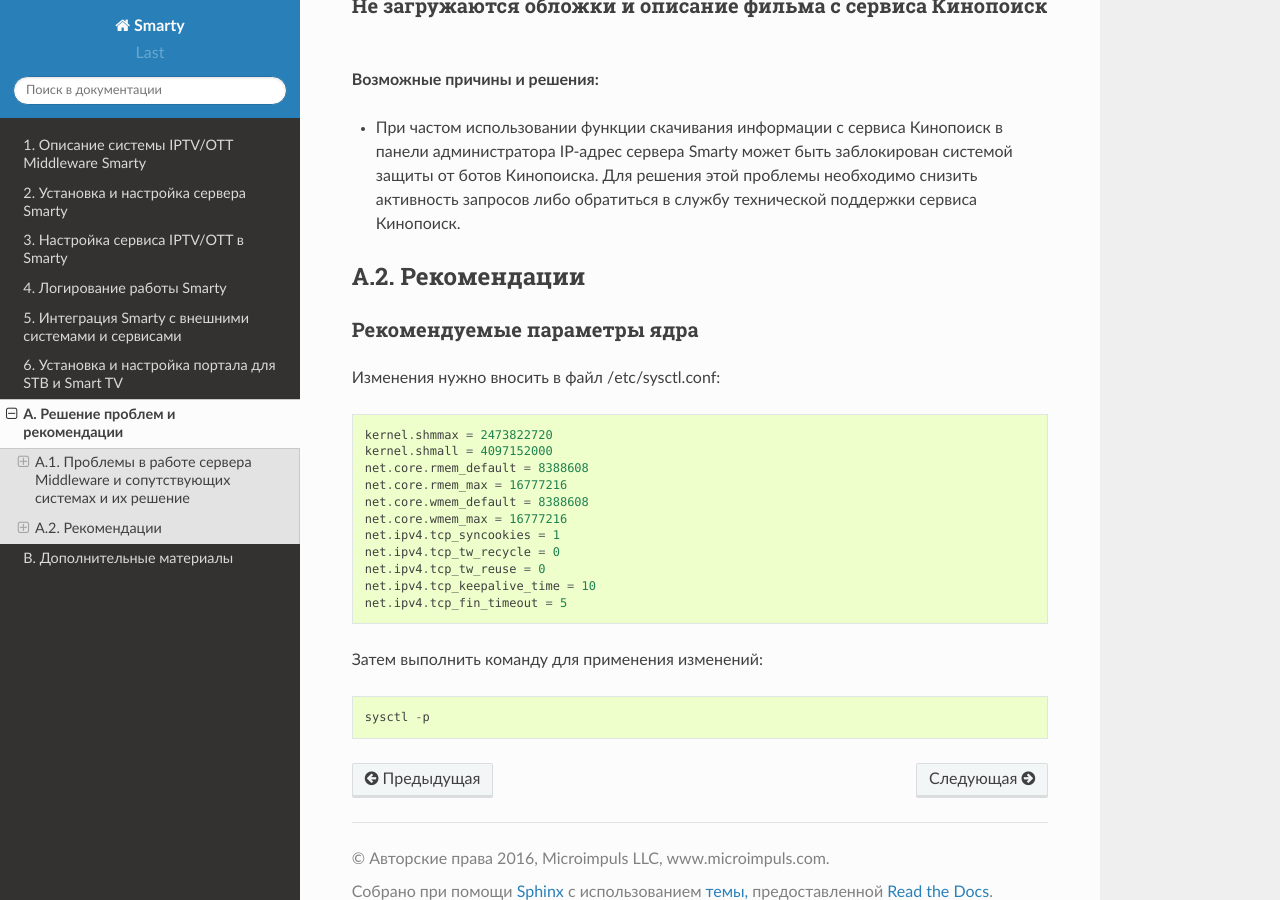
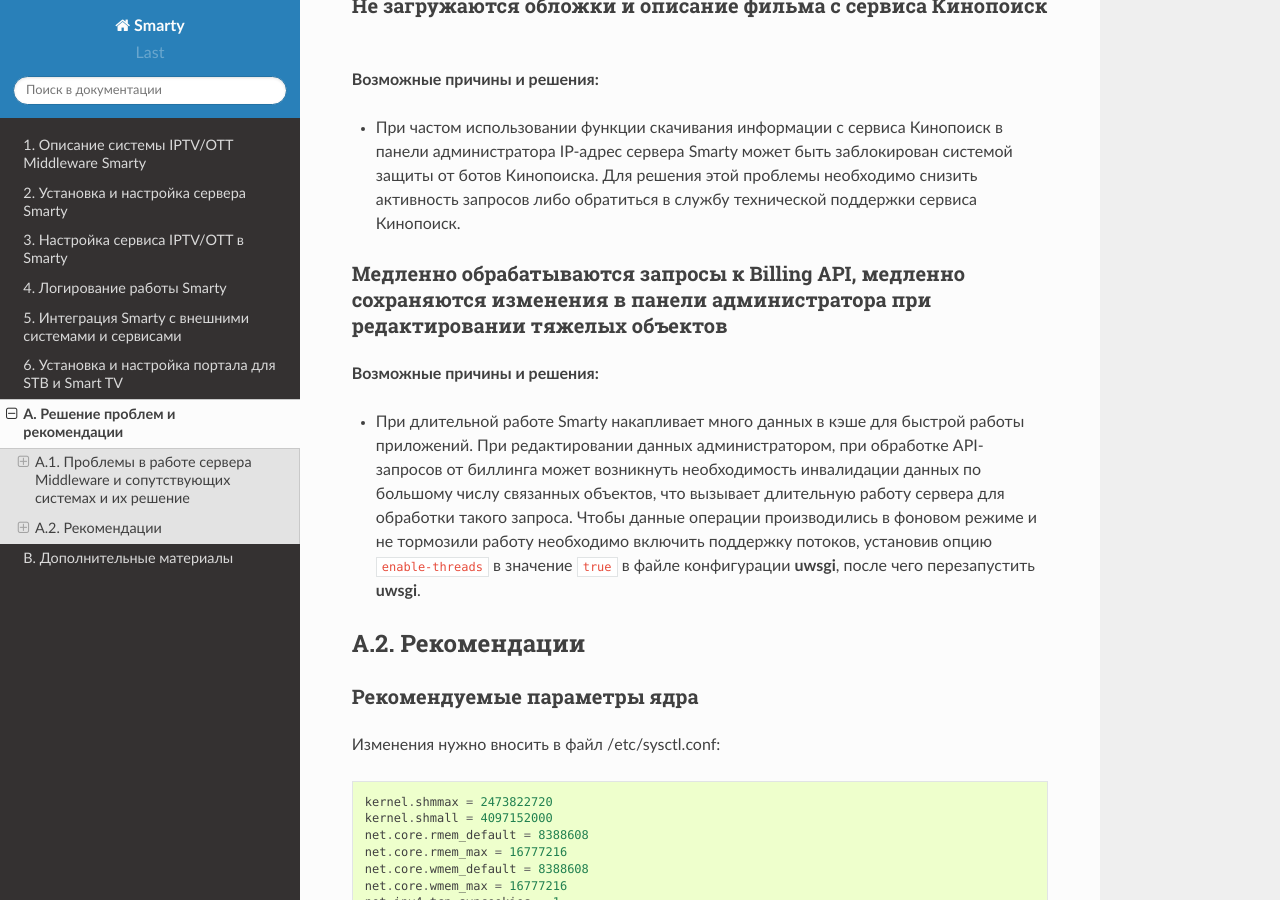
Before and after one commit to sergey-yakovlev/smarty-docs, a Sphinx documentation site: the page built from source/troubleshooting.rst, in a window 1280 px wide and 900 px high, scrolled down 4611 px. Built offline with Sphinx 7.4.7 and the Read the Docs theme 2.0.0, drawn with Linux system fonts in a browser that asks for light colours.

Commit message:
Добавил про enable-threads

```diff
--- a/source/troubleshooting.rst
+++ b/source/troubleshooting.rst
@@ -184,6 +184,17 @@
   сервера Smarty может быть заблокирован системой защиты от ботов Кинопоиска. Для решения этой проблемы
   необходимо снизить активность запросов либо обратиться в службу технической поддержки сервиса Кинопоиск.
 
+Медленно обрабатываются запросы к Billing API, медленно сохраняются изменения в панели администратора при редактировании тяжелых объектов
+-----------------------------------------------------------------------------------------------------------------------------------------
+
+**Возможные причины и решения:**
+
+* При длительной работе Smarty накапливает много данных в кэше для быстрой работы приложений. При редактировании данных администратором,
+  при обработке API-запросов от биллинга может возникнуть необходимость инвалидации данных по большому числу связанных объектов, что
+  вызывает длительную работу сервера для обработки такого запроса. Чтобы данные операции производились в фоновом режиме и не тормозили работу
+  необходимо включить поддержку потоков, установив опцию ``enable-threads`` в значение ``true`` в файле конфигурации **uwsgi**,
+  после чего перезапустить **uwsgi**.
+
 .. _recommendations:
 
 A.2. Рекомендации
```
